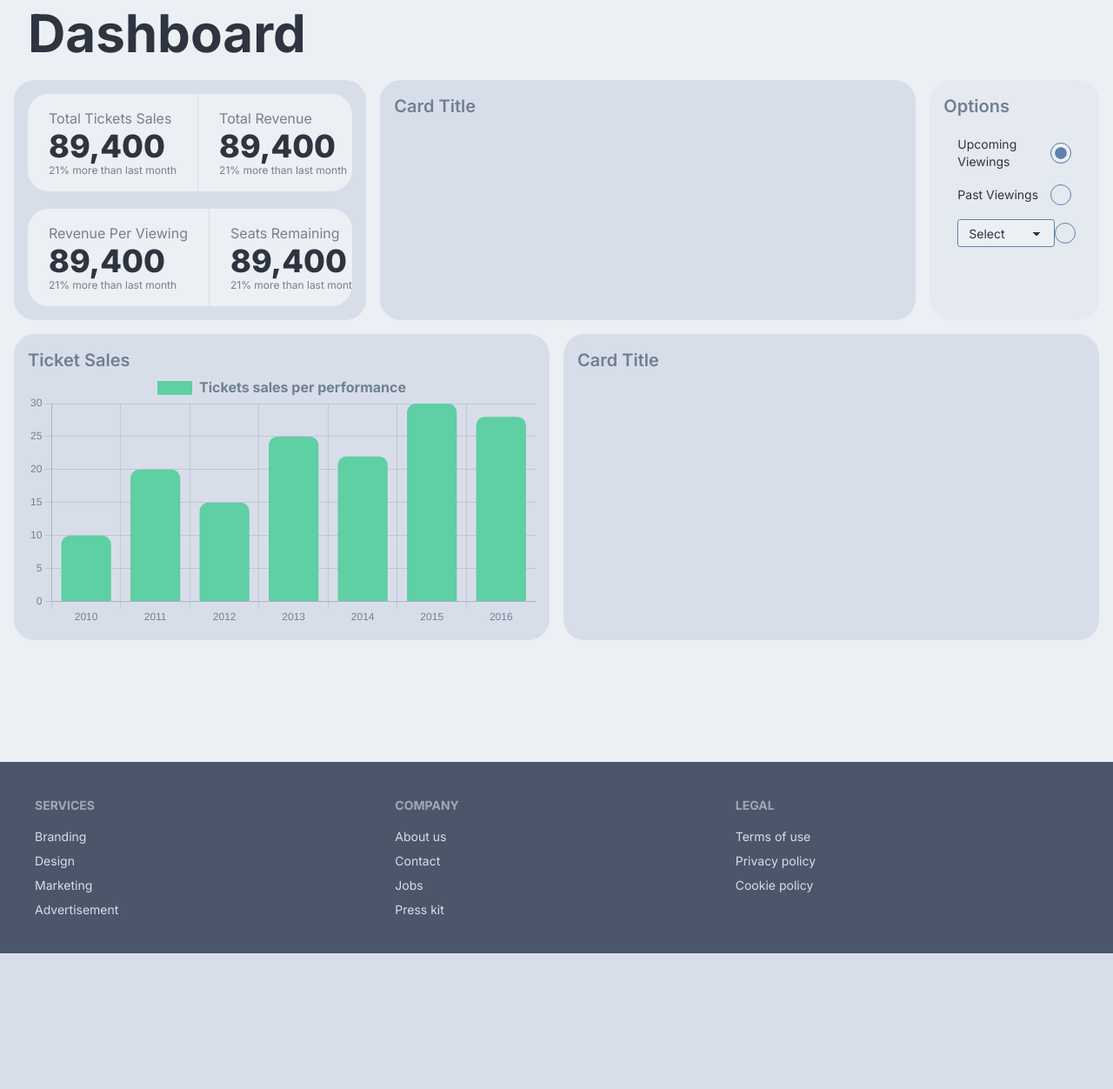
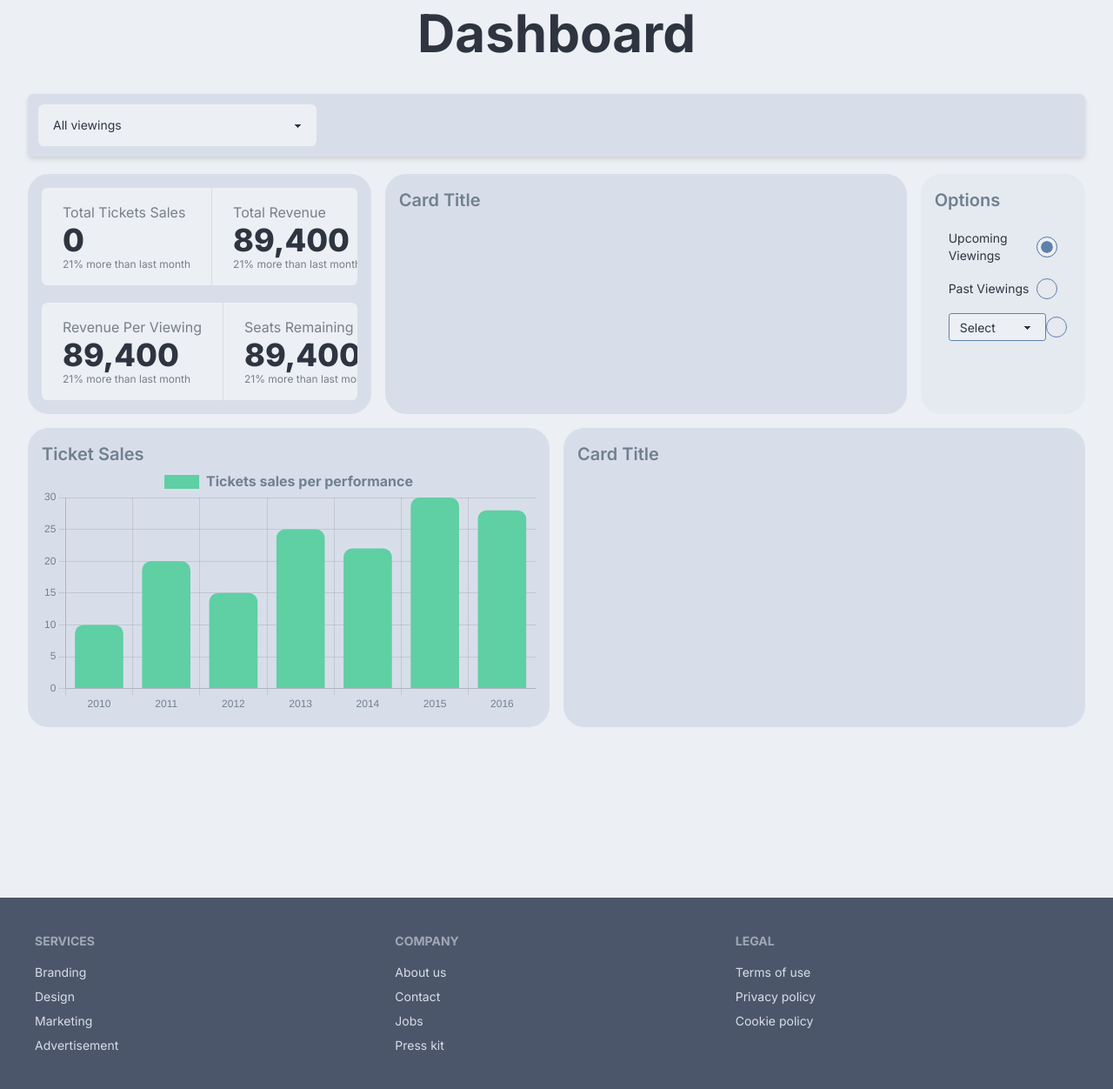
Before and after one commit to FT111/bookingSystem, a Flask app: page /dashboard in a window 1280 px wide. Shown: the part 64-1316 px from the top of the page at 87% size. Before the commit the page ends 1160 px from the top, so only its background shows below. Run offline with Flask 3, Linux system fonts and the light colour scheme; data that the repository does not hold is empty; some libraries are stand-ins or nearby versions.

Commit message:
Fixed new user booking + Began stats calculation for the dashboard

```diff
--- a/bookingSystem/bookingFuncs.py
+++ b/bookingSystem/bookingFuncs.py
@@ -1,6 +1,7 @@
 from email.mime.multipart import MIMEMultipart
 from email.mime.text import MIMEText
 import qrcode
+import sqlite3
 import uuid
 from flask import render_template
 
@@ -97,7 +98,7 @@ class Booking:
     - selectedSeats: A list of seats selected for the booking.
 
     Methods:
-    - setTicketTypes: Classmethod - Sets the TicketTypes object for all booking instances.
+    - setTicketTypes: Class method - Sets the TicketTypes object for all booking instances.
 
     - getID: Returns the ID of the booking.
     - addTicket: Adds a ticket to the booking.
--- a/bookingSystem/customerFuncs.py
+++ b/bookingSystem/customerFuncs.py
@@ -18,8 +18,7 @@ class Customer:
         self.phoneNumber = phoneNumber
 
         if self.id:
-            self.id, self.firstName, self.Surname, self.email, self.phoneNumber = \
-            self.Database.getCustomerInfoByID(ID=self.id)[0]
+            self.id, self.firstName, self.Surname, self.email, self.phoneNumber = self.Database.getCustomerInfoByID(ID=self.id)[0]
         else:
             self.id = uuid.uuid4().int & (1 << 32) - 1
 
--- a/bookingSystem/databaseFuncs.py
+++ b/bookingSystem/databaseFuncs.py
@@ -53,6 +53,7 @@ class Database:
         self.cursor = DBConnectionInstance
 
         self.acceptedCustomerColumns = ['ID', 'firstName', 'Surname', 'emailAddress', 'phoneNumber']
+        self.acceptedViewingColumns = ['ViewingID', 'viewingName', 'viewingDesc', 'viewingBanner', 'viewingDate', 'viewingRows', 'seatsPerRow']
 
     # def getRecords(self, table:str, column='*', where='') -> list:
     #     query = f'SELECT {column} FROM {table}'
@@ -80,20 +81,20 @@ class Database:
 
     def getReservedSeats(self, viewingID) -> list:
         reservedSeatTuples = self.cursor.execute('SELECT seat FROM Tickets WHERE ViewingID = ?;', (viewingID,))
-        reservedSeatList = []
-        for seat in reservedSeatTuples:
-            reservedSeatList.append(seat[0])
+        reservedSeatList = [seat[0] for seat in reservedSeatTuples]
 
         return reservedSeatList
 
     def getUnavailableSeats(self, viewingID) -> list:
         unavailableSeatTuples = self.cursor.execute('SELECT seat FROM unavailableSeats WHERE ViewingID = ?;',
                                                     (viewingID,))
-        unavailableSeatList = []
-        for seat in unavailableSeatTuples:
-            unavailableSeatList.append(seat[0])
+        unavailableSeatList = [seat[0] for seat in unavailableSeatTuples]
 
         return unavailableSeatList
+
+    def getAllReservedSeats(self) -> list:
+        reservedSeats = self.cursor.execute('SELECT ViewingID FROM Tickets;')
+        return reservedSeats
 
     def getAllUnavailableSeats(self) -> list:
         unavailableSeats = self.cursor.execute('SELECT ViewingID FROM Tickets;')
@@ -121,6 +122,18 @@ class Database:
                 return []
         sqlColumns = ', '.join(columns)
         response = self.cursor.execute(f'SELECT {sqlColumns} FROM Customers;')
+        return self.zipColumnsToDict(columns, response)
+
+    def getAllViewingInfo(self, columns: list) -> list:
+        for column in columns:
+            if column not in self.acceptedViewingColumns:
+                return []
+        sqlColumns = ', '.join(columns)
+        response = self.cursor.execute(f'SELECT {sqlColumns} FROM Viewings;')
+        return self.zipColumnsToDict(columns, response)
+
+    @staticmethod
+    def zipColumnsToDict(columns, response):
         for index, record in enumerate(response):
             response[index] = dict(zip(columns, record))
         return response
--- a/main.py
+++ b/main.py
@@ -5,7 +5,13 @@ from flask_cors import CORS
 from routes.pageRoutes import pageRoutes
 from routes.APIRoutes import apiRoutes
 
-class BookingSystemWebApp():
+
+class BookingSystemWebApp:
+    """
+    Main class for the web application. This class is responsible for setting up the Flask app and registering the
+    routes.
+    """
+
     def __init__(self):
         self.app = Flask(__name__)
         CORS(self.app)
--- a/routes/pageRoutes.py
+++ b/routes/pageRoutes.py
@@ -9,7 +9,9 @@ pageRoutes = Blueprint('pageRoutes', __name__)
 
 @pageRoutes.route('/dashboard')
 def index():
-    return render_template('dashboard.html')
+    allStats = bs.Viewings.getStats()
+
+    return render_template('dashboard.html', stats=allStats)
 
 
 # Shows the upcoming viewings to the user and allows selection
--- a/static/Dashboard.js
+++ b/static/Dashboard.js
@@ -0,0 +1,39 @@
+let category = 'all';
+let selectedViewing = null;
+
+const getViewings = (event) => {
+    category = event.target.value;
+}
+
+const getFilteredViewings = (viewings, category) => {
+    this.filteredViewings = [];
+    if (category === 'all') {
+        return viewings;
+    }
+
+    viewings.forEach(viewing => {
+        if (category === 'upcoming') {
+            if (viewing['date'] >= Date.now()) {
+                this.filteredViewings.push(viewing);
+            }
+        } else if (category === 'past') {
+            if (viewing["date"] < Date.now()) {
+                this.filteredViewings.push(viewing);
+            }
+        }
+    })
+}
+
+const renderData = (viewings) => {
+    let data = fetch('/api/viewings/getViewingDataByIDs', {
+        method: 'POST',
+        headers: {
+            'Content-Type': 'application/json'
+        },
+        body: JSON.stringify(viewings)
+    })
+    .then(response => response.json())
+    .then(data => {
+        console.log(data);
+    })
+}
--- a/static/userForms.js
+++ b/static/userForms.js
@@ -94,9 +94,9 @@ document.addEventListener('DOMContentLoaded', function() {
         let formValues = {
             Name: document.getElementById('newName').value,
             Email: document.getElementById('newEmail').value,
-            phoneNumber: document.getElementById('newPhone').value
+            phoneNumber: document.getElementById('newPhone').value,
+            addToBooking: true
         };
-        console.log(formValues);
 
         let response = fetch('/api/customers/new', {
             method: 'POST',
@@ -115,7 +115,6 @@ document.addEventListener('DOMContentLoaded', function() {
             }
 
             selectCustomer(newUser, 'userTable');
-            newError(data.body);
         })
         .catch(error => {
             newError('Error: ' + error);
--- a/templates/Dashboard.html
+++ b/templates/Dashboard.html
@@ -7,14 +7,17 @@
 https://cdn.jsdelivr.net/npm/chart.js@4.4.2/dist/chart.umd.min.js
 "></script>
 <script src="../static/Dashboard.js"></script>
+<script>
+let stats = JSON.parse({{ stats | tojson | safe }});
+</script>
 <style>
 .card {
     padding: 1rem;
     border-radius: 1.5rem;
  }
- :root {
-    --rounded-box: 1.5rem;
- }
+ {#:root {#}
+ {#   --rounded-box: 1.5rem;#}
+ {#}#}
 
 </style>
 
@@ -22,17 +25,31 @@ https://cdn.jsdelivr.net/npm/chart.js@4.4.2/dist/chart.umd.min.js
 
 {% block body %}
 
-<div class="flex flex-col items-left px-8 py-2 justify-center w-full h-full">
-    <h1 class="text-6xl font-bold">Dashboard</h1>
-    </div>
+<div class="flex flex-col items-center px-8 py-2 justify-center w-full h-full">
+    <h1 class="text-3xl sm:text-6xl font-bold">Dashboard</h1>
+</div>
 
-<div class="grid grid-cols-1 sm:grid-cols-5 lg:grid-cols-6 gap-4 w-full auto-rows-min h-screen p-4 auto-columns-max">
+<!-- Content container -->
+<div class="m-4 sm:m-8 flex gap-5 flex-col">
+  <div class="bg-base-300 drop-shadow-md sticky top-16 z-50 rounded-box p-3 gap-5 flex justify-between">
+
+       <select id="orderSelector" onchange="getViewings()" class="select w-full max-w-xs rounded-box">
+            <option value="all">All viewings</option>
+            <option value="past">Past viewings</option>
+            <option value="upcoming">Upcoming viewings</option>
+            <option value="specific">Specific viewing</option>
+       </select>
+
+
+  </div>
+
+<div class="grid grid-cols-1 sm:grid-cols-5 lg:grid-cols-6 gap-4 w-full auto-rows-min h-screen auto-columns-max">
     <div class="sm:col-span-2 card w-full bg-base-300 card-primary flex-col gap-5 ">
     <div class="stats h-min w-full stats-vertical lg:stats-horizontal">
 
         <div class="stat ">
             <div class="stat-title">Total Tickets Sales</div>
-            <div class="stat-value">89,400</div>
+            <div class="stat-value">{{ stats['totalTickets'] }}</div>
             <div class="stat-desc">21% more than last month</div>
         </div>
         <div class="stat">
@@ -106,5 +123,6 @@ https://cdn.jsdelivr.net/npm/chart.js@4.4.2/dist/chart.umd.min.js
     </div>
     </div>
 </div>
+</div>
 
 {% endblock %}
```
Also changed, not shown: bookingSystem/viewingFuncs.py (+42 -9 lines), config.ini (deleted, +0 -7 lines), routes/APIRoutes.py (+16 -3 lines).
